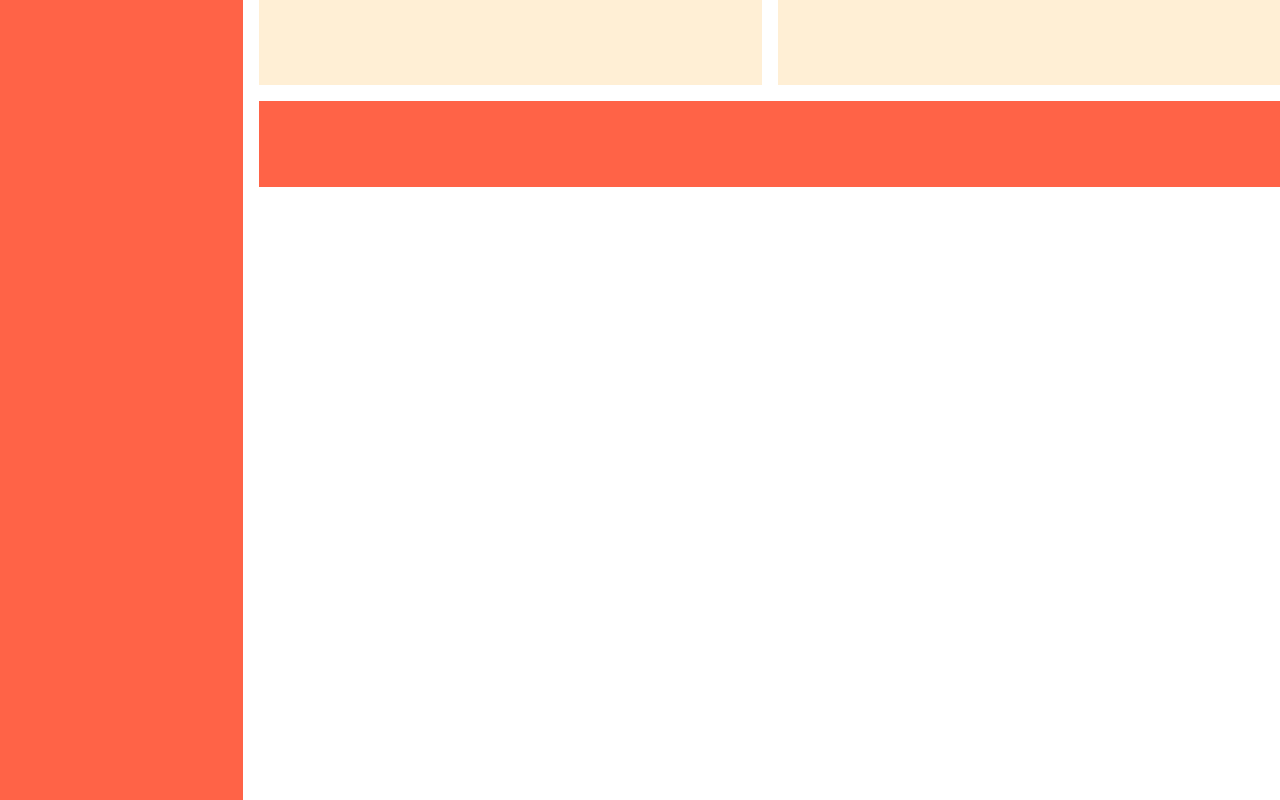
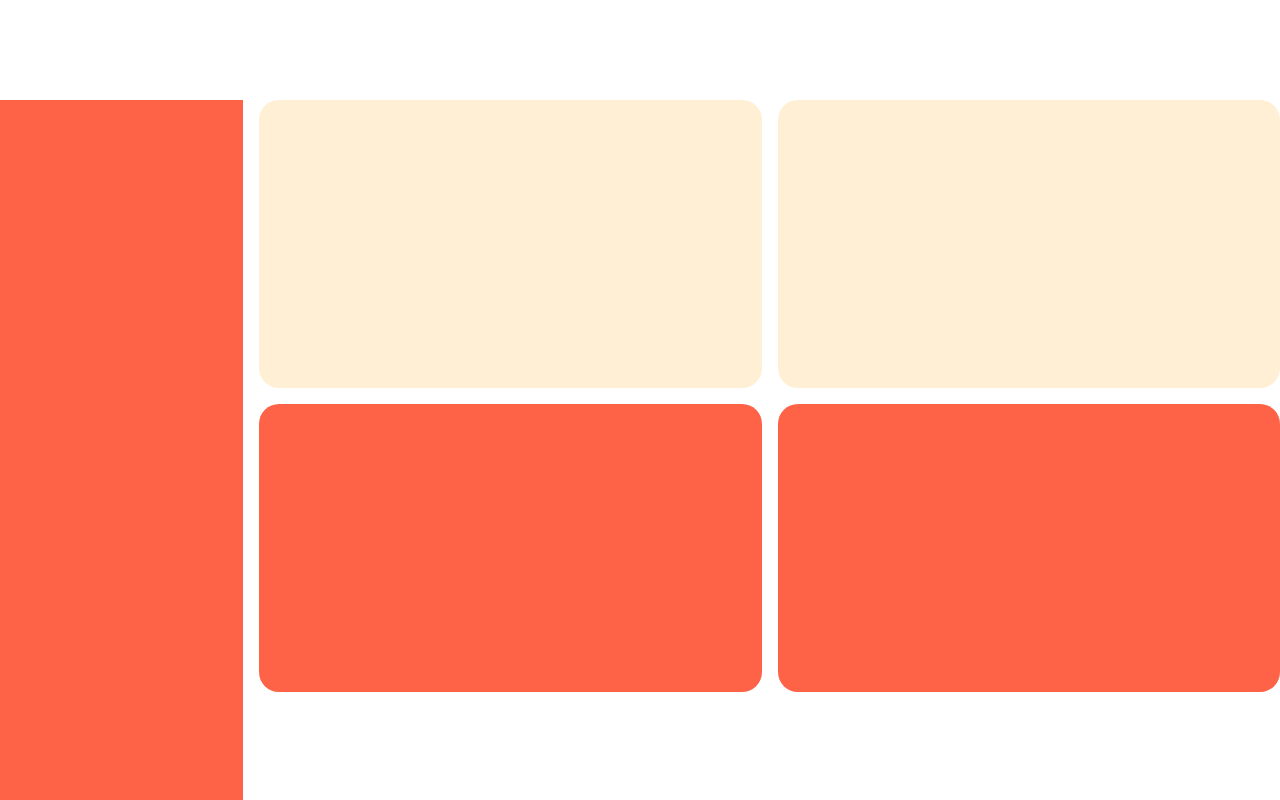
Before and after one commit to JanTangonan/Self-Learn, a React (Create React App) app in the folder self-learn-2/: page /dashboard in a window 1280 px wide. Shown: the top 800 px of the page. Built offline with nearby package versions, Linux system fonts and the light colour scheme.

Commit message:
simple additions

```diff
--- a/self-learn-2/package.json
+++ b/self-learn-2/package.json
@@ -26,7 +26,7 @@
     "react": "^18.3.1",
     "react-bootstrap": "^2.10.2",
     "react-dom": "^18.3.1",
-    "react-hook-form": "^7.51.5",
+    "react-hook-form": "^7.52.0",
     "react-icons": "^5.2.1",
     "react-router-dom": "^6.23.1",
     "react-scripts": "^5.0.1",
--- a/self-learn-2/src/components/DashBoard.tsx
+++ b/self-learn-2/src/components/DashBoard.tsx
@@ -1,8 +1,11 @@
 import { Grid, GridItem } from "@chakra-ui/react";
+import '../styles/DashBoard.css'
 
 
 export default function DashBoard() {
     return (
+        <>
+            <div className="margin"></div>
             <Grid
                 h="1200px"
                 templateRows="repeat(12, 1fr)"
@@ -10,9 +13,13 @@ export default function DashBoard() {
                 gap={4}
             >
                 <GridItem rowSpan={12} colSpan={1} bg="tomato" />
-            <GridItem colSpan={2} bg="papayawhip" />
-            <GridItem colSpan={2} bg="papayawhip" />
-            <GridItem colSpan={4} bg="tomato" />
+
+                <GridItem rowSpan={3} colSpan={2} bg="papayawhip" borderRadius={20}/>
+                <GridItem rowSpan={3} colSpan={2} bg="papayawhip" borderRadius={20}/>
+                <GridItem rowSpan={3} colSpan={2} bg="tomato" borderRadius={20}/>
+                <GridItem rowSpan={3} colSpan={2} bg="tomato" borderRadius={20}/>
             </Grid>
+        </>
+
     );
     }
--- /dev/null
+++ b/self-learn-2/src/styles/DashBoard.css
@@ -0,0 +1,3 @@
+.margin {
+    height: 100px;
+}
```
Also changed, not shown: 1 other file (tests, documents, lock files or other folders). Lines whose indentation alone changed are shown as unchanged.
